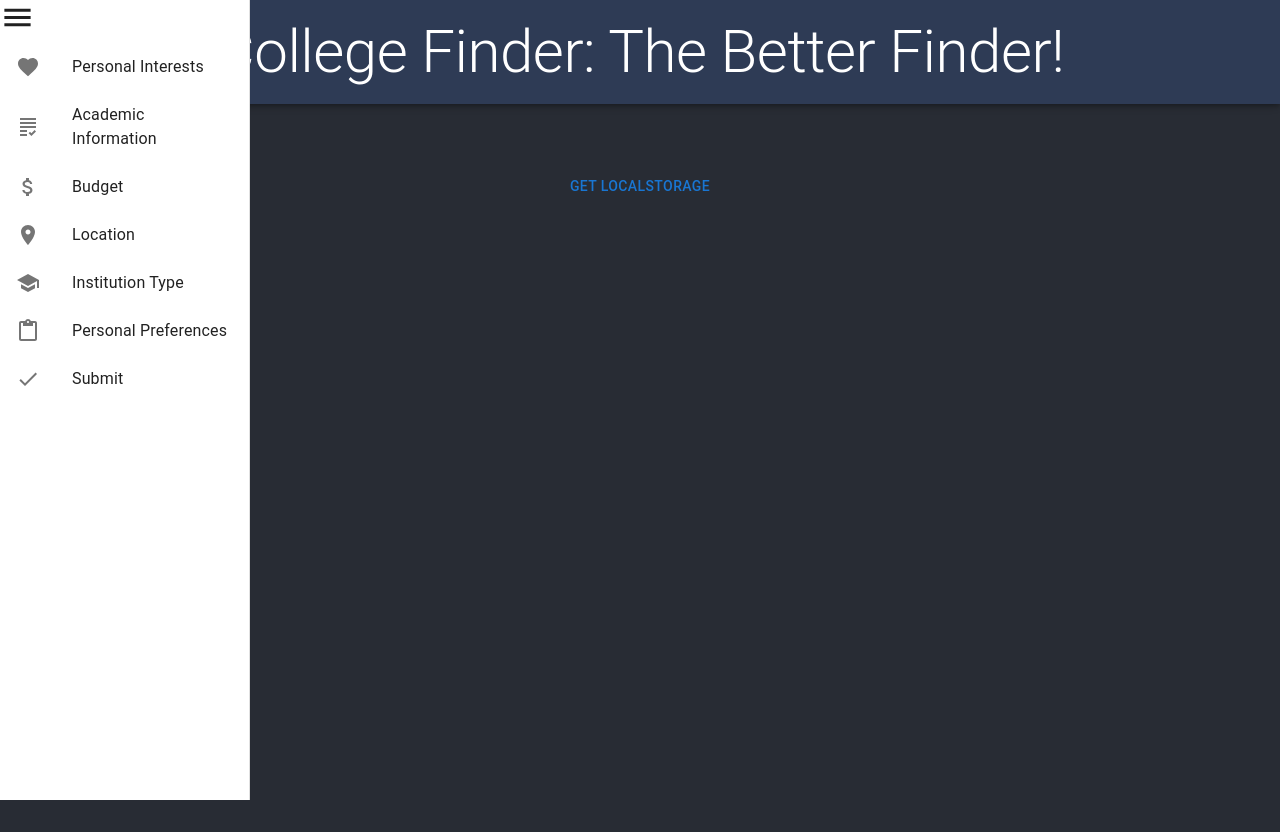
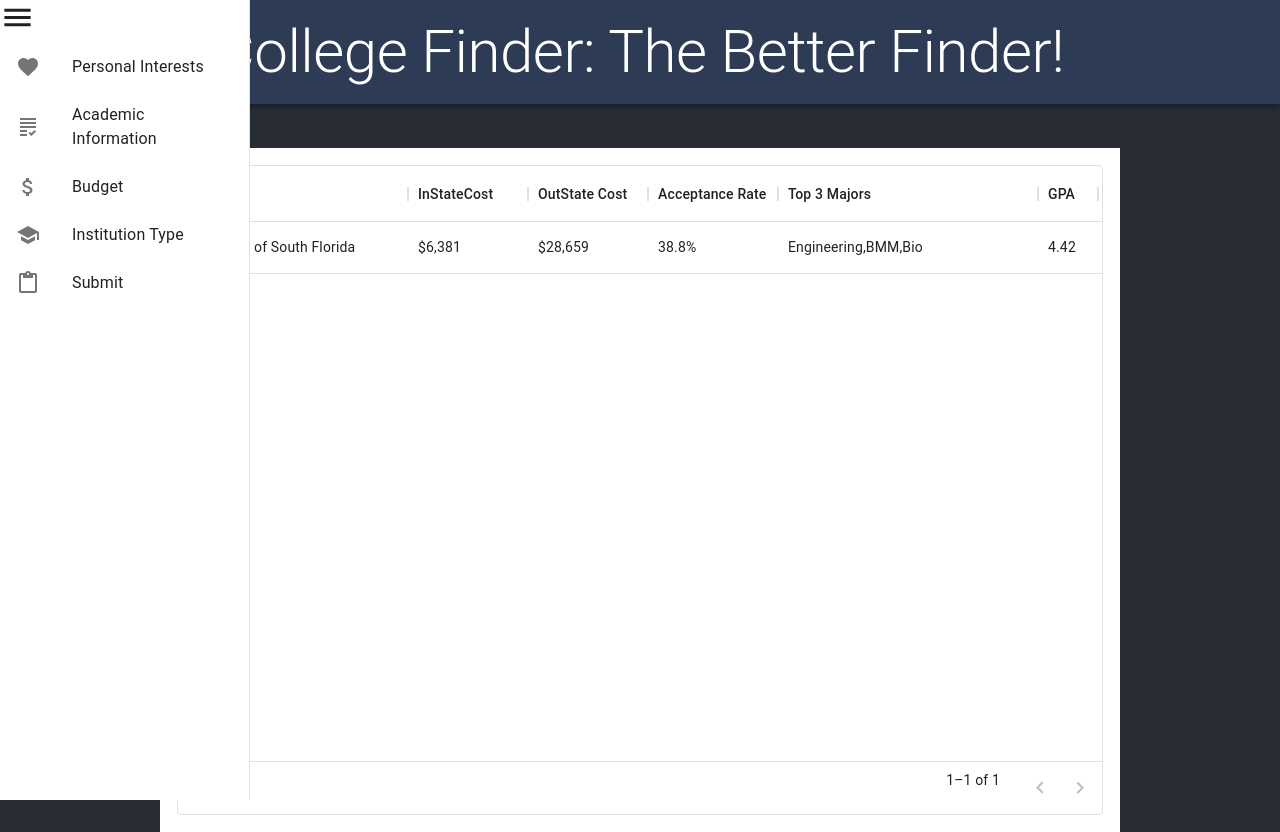
Before and after one commit to EspKid1109/college-finder, a React (Create React App) app: page /submit in a window 1280 px wide. Built offline with nearby package versions, Linux system fonts and the light colour scheme.

Commit message:
added institutiontype page

```diff
--- a/package.json
+++ b/package.json
@@ -8,6 +8,7 @@
     "@emotion/styled": "^11.8.1",
     "@mui/icons-material": "^5.5.1",
     "@mui/material": "^5.5.1",
+    "@mui/x-data-grid": "^5.9.0",
     "@testing-library/jest-dom": "^5.16.2",
     "@testing-library/react": "^12.1.3",
     "@testing-library/user-event": "^13.5.0",
--- a/src/Components/AcademicInfoBody.jsx
+++ b/src/Components/AcademicInfoBody.jsx
@@ -3,19 +3,27 @@ import { Box } from "@mui/system";
 import { FormControl, Typography } from "@mui/material";
 import Grid from "@mui/material/Grid";
 
-
 export default function AcademicInfoBody() {
-    return(
-        <Box sx={{ display: 'flex'}}>
-
+  return (
+    <Box
+      sx={{ flexGrow: 1, p: 2 }}
+      height="75vh"
+      width="120vh"
+      position="relative"
+    >
       <FormControl
         sx={{
           m: 32,
-                    left: '-50%',
-                    top: -200
-                }}>
+          left: "-50%",
+          top: -200,
+        }}
+      >
         <Grid item xs={6}>
-                    <Typography sx={{mb:2, fontWeight:'bold'}} variant="h6" align="left">
+          <Typography
+            sx={{ mb: 2, fontWeight: "bold" }}
+            variant="h6"
+            align="left"
+          >
             What is your GPA?
           </Typography>
         </Grid>
--- a/src/Components/Homepage/Sidebox.jsx
+++ b/src/Components/Homepage/Sidebox.jsx
@@ -27,13 +27,9 @@ export default function SideBox() {
       case 2:
         return <AttachMoneyIcon />;
       case 3:
-        return <LocationOnIcon />;
+        return <SchoolIcon />;
       case 4:
-        return <SchoolIcon />;
-      case 5:
         return <ContentPasteIcon />;
-      case 6:
-        return <CheckIcon />;
       default:
         return <FavoriteIcon />;
     }
@@ -48,6 +44,9 @@ export default function SideBox() {
         break;
       case "Academic Information":
         navigate("/academicInfo");
+        break;
+      case "Institution Type":
+        navigate("/institutionType");
         break;
       case "Submit":
         navigate("/submit");
@@ -75,9 +74,7 @@ export default function SideBox() {
             "Personal Interests",
             "Academic Information",
             "Budget",
-            "Location",
             "Institution Type",
-            "Personal Preferences",
             "Submit",
           ].map((text, index) => (
             <ListItem button onClick={() => handleClick(text)} key={text}>
--- /dev/null
+++ b/src/Components/InstitutionTypeBody.jsx
@@ -0,0 +1,225 @@
+import React from "react";
+import { Box } from "@mui/system";
+import { FormControl, Typography } from "@mui/material";
+import Grid from "@mui/material/Grid";
+import { Checkbox, FormGroup, Select, FormControlLabel } from "@mui/material";
+import { grey } from "@mui/material/colors";
+import { Button } from "@mui/material";
+import { MenuItem } from "@mui/material";
+import { InputLabel } from "@mui/material";
+import { useNavigate } from "react-router-dom";
+import Switch from "@mui/material/Switch";
+import Radio from "@mui/material/Radio";
+import RadioGroup from "@mui/material/RadioGroup";
+export default function InstitutionTypeBody() {
+  //NOTE: INPUTTING DATA FOR radio buttons is broken
+  const pushIntoStorage = (name) => {
+    if (name === parseInt(name, 10)) {
+      switch (name) {
+        case 10:
+          name = "Gainesville";
+          break;
+        case 11:
+          name = "Orlando";
+          break;
+        case 12:
+          name = "Coral Gables";
+          break;
+        case 13:
+          name = "Tallhassee";
+          break;
+        case 14:
+          name = "Fort Myers";
+          break;
+        case 15:
+          name = "Tampa";
+          break;
+        case 16:
+          name = "Boca Raton";
+          break;
+        case 17:
+          name = "Melbourne";
+          break;
+        case 18:
+          name = "Jacksonville";
+          break;
+        case 19:
+          name = "Miami";
+          break;
+        // <MenuItem value={10}>Gainesville</MenuItem>
+        //   <MenuItem value={11}>Orlando</MenuItem>
+        //   <MenuItem value={12}>Coral Gables</MenuItem>
+        //   <MenuItem value={13}>Tallahassee</MenuItem>
+        //   <MenuItem value={14}>Fort Myers</MenuItem>
+        //   <MenuItem value={15}>Tampa</MenuItem>
+        //   <MenuItem value={16}>Boca Raton</MenuItem>
+        //   <MenuItem value={17}>Melbourne</MenuItem>
+        //   <MenuItem value={18}>Jacksonville</MenuItem>
+        //   <MenuItem value={19}>Miami</MenuItem>
+      }
+    }
+    localStorage.setItem(name, !name.value);
+  };
+  const [value, setValue] = React.useState("yes");
+
+  const handleChange = (event) => {
+    setValue(event.target.value);
+    pushIntoStorage(event.target.name);
+  };
+
+  const [city, setCity] = React.useState("");
+
+  const handleChange2 = (event) => {
+    setCity(event.target.value);
+    pushIntoStorage(event.target.value);
+  };
+
+  const [state2, setState2] = React.useState("public");
+
+  const handleChange3 = (event) => {
+    setState2(event.target.value);
+    pushIntoStorage(event.target.name);
+  };
+
+  const navigate = useNavigate();
+  const btnHandler = () => {
+    //navigate("/submit");
+    console.log(JSON.stringify(localStorage)); //user info is stored here
+    localStorage.clear();
+  };
+
+  return (
+    <Box
+      sx={{ flexGrow: 1, p: 2, border: 1 }}
+      height="75vh"
+      width="120vh"
+      position="relative"
+    >
+      <FormControl
+        sx={{
+          left: "-30%",
+        }}
+        component="fieldset"
+        variant="standard"
+      >
+        <Grid item xs={6}>
+          <Typography
+            sx={{ mb: 2, fontWeight: "bold" }}
+            variant="h6"
+            align="left"
+          >
+            Do you value having an online program?
+          </Typography>
+
+          <FormGroup>
+            <RadioGroup
+              aria-labelledby="demo-controlled-radio-buttons-group"
+              name="online-preferences"
+              value={value}
+              onChange={handleChange}
+            >
+              <FormControlLabel value="yes" control={<Radio />} label="Yes" />
+              <FormControlLabel value="no" control={<Radio />} label="No" />
+            </RadioGroup>
+          </FormGroup>
+        </Grid>
+        <FormControl
+          sx={{
+            left: "158%",
+            top: -115,
+            width: 300,
+          }}
+        >
+          <Grid sx={{ left: "150%", top: -50, width: 500, mt: -4, mb: 2 }}>
+            <Typography sx={{ fontWeight: "bold" }} variant="h6" align="left">
+              Where are you interested in living?
+            </Typography>
+          </Grid>
+          <InputLabel
+            style={{ color: "#FFFFFF" }}
+            sx={{ mt: 2 }}
+            id="city-select-question-label"
+          >
+            Select city
+          </InputLabel>
+          <Select
+            labelId="city-select-question-label"
+            id="city-select-question"
+            value={city}
+            label="Select City..."
+            style={{ color: "#FFFFFF" }}
+            onChange={handleChange2}
+          >
+            <MenuItem value={10}>Gainesville</MenuItem>
+            <MenuItem value={11}>Orlando</MenuItem>
+            <MenuItem value={12}>Coral Gables</MenuItem>
+            <MenuItem value={13}>Tallahassee</MenuItem>
+            <MenuItem value={14}>Fort Myers</MenuItem>
+            <MenuItem value={15}>Tampa</MenuItem>
+            <MenuItem value={16}>Boca Raton</MenuItem>
+            <MenuItem value={17}>Melbourne</MenuItem>
+            <MenuItem value={18}>Jacksonville</MenuItem>
+            <MenuItem value={19}>Miami</MenuItem>
+          </Select>
+          <FormControl
+            sx={{
+              m: 2,
+              left: "-210%",
+              top: 140,
+            }}
+            component="fieldset"
+            variant="standard"
+          >
+            <Grid item xs={6}>
+              <Typography
+                sx={{ mb: 2, fontWeight: "bold" }}
+                variant="h6"
+                align="left"
+              >
+                Do you have a preference for public or private programs?
+              </Typography>
+            </Grid>
+            <FormGroup>
+              <RadioGroup
+                aria-labelledby="demo-controlled-radio-buttons-group"
+                name="public-private"
+                value={state2}
+                onChange={handleChange3}
+              >
+                <FormControlLabel
+                  value="public"
+                  control={<Radio />}
+                  label="Public"
+                />
+                <FormControlLabel
+                  value="private"
+                  control={<Radio />}
+                  label="Private"
+                />
+                <FormControlLabel
+                  value="doesn't matter"
+                  control={<Radio />}
+                  label="Doesn't Matter"
+                />
+              </RadioGroup>
+              <Grid item xs={12} sx={{ ml: 100, mt: 20 }}>
+                <Button
+                  onClick={btnHandler}
+                  style={{
+                    minWidth: "150px",
+                    minHeight: "70px",
+                    borderRadius: 18,
+                    backgroundColor: "#7f91b8",
+                  }}
+                  variant="contained"
+                >
+                  NEXT
+                </Button>
+              </Grid>
+            </FormGroup>
+          </FormControl>
+        </FormControl>
+      </FormControl>
+    </Box>
+  );
+}
--- /dev/null
+++ b/src/Components/InstitutionTypePage.jsx
@@ -0,0 +1,27 @@
+import React, { Component } from "react";
+import Sidebox from "./Homepage/Sidebox";
+import Headerbox from "./Homepage/Headerbox";
+import Grid from "@mui/material/Grid";
+import Typography from "@mui/material/Typography";
+import Box from "@mui/material/Box";
+import Button from "@mui/material/Button";
+import { useNavigate } from "react-router-dom";
+import SideBox from "./Homepage/Sidebox";
+import InstitutionTypeBody from "./InstitutionTypeBody";
+class InstitutionTypePage extends Component {
+  state = {};
+
+  render() {
+    return (
+      <div className="App">
+        <header className="App-header">
+          <Sidebox />
+          <Headerbox />
+          <InstitutionTypeBody />
+        </header>
+      </div>
+    );
+  }
+}
+
+export default InstitutionTypePage;
--- a/src/Components/SubmitBody.jsx
+++ b/src/Components/SubmitBody.jsx
@@ -1,36 +1,54 @@
-import React, { Component } from "react";
-import Headerbox from "./Homepage/Headerbox";
-import Grid from "@mui/material/Grid";
+import * as React from "react";
+import { DataGrid } from "@mui/x-data-grid";
 import Typography from "@mui/material/Typography";
 import Box from "@mui/material/Box";
 import Button from "@mui/material/Button";
 import { useNavigate } from "react-router-dom";
-import SideBox from "./Homepage/Sidebox";
 
-class SubmitBody extends Component {
-  state = {};
+const columns = [
+  { field: "id", headerName: "College", width: 230 },
+  { field: "in", headerName: "InStateCost", width: 120 },
+  { field: "out", headerName: "OutState Cost", width: 120 },
+  { field: "ar", headerName: "Acceptance Rate", width: 130 },
+  { field: "top", headerName: "Top 3 Majors", width: 260 },
+  { field: "gpa", headerName: "GPA", width: 60 },
+];
 
-  btnHandler = () => {
+const rows = [
+  {
+    id: "University of South Florida",
+    in: "$6,381",
+    out: "$28,659",
+    ar: "38.8%",
+    top: "Engineering,BMM,Bio",
+    gpa: "4.42",
+  },
+];
+
+export default function SubmitBody() {
+  const btnHandler = () => {
     console.log(JSON.stringify(localStorage)); //user info is stored here
     localStorage.clear();
   };
 
-  printData = () => {
+  const printData = () => {
     const jsonData = require("./collegedata.json"); //jsonData is stored here, parse info HERE
     console.log(jsonData);
   };
-  render() {
   return (
     <Box
-        sx={{ flexGrow: 1, p: 2 }}
+      style={{ background: "white" }}
+      sx={{ flexGrow: 1, border: 1, p: 2 }}
       height="75vh"
       width="120vh"
       position="relative"
     >
-        <Button onClick={this.printData}> GET LOCALSTORAGE </Button>
+      <DataGrid
+        rows={rows}
+        columns={columns}
+        pageSize={5}
+        rowsPerPageOptions={[5]}
+      />
     </Box>
   );
 }
-}
-
-export default SubmitBody;
--- a/src/Components/collegedata.json
+++ b/src/Components/collegedata.json
@@ -1,198 +1,198 @@
 [
   {
     "College": "University of Florida",
-    "Instate-Tuition": "6381",
-    "Outstate-Tuition": "28659",
+    "In": "6381",
+    "Out": "28659",
     "GPA": "4.42",
     "SAT": "1360",
     "ACT": "30",
-    "Acceptance Rate": "38.8",
+    "AR": "38.8",
     "Type": "public",
-    "Online Program": "yes",
-    "Location": "Gainesville, FL",
-    "Top 3 Majors": "Engineering,BMM,Bio",
-    "Academic Score": "4802"
+    "OP": "yes",
+    "L": "Gainesville, FL",
+    "Majors": "Engineering,BMM,Bio",
+    "AS": "4802"
   },
   {
     "College": "University of Central Florida",
-    "Instate-Tuition": "6368",
-    "Outstate-Tuition": "22467",
+    "In": "6368",
+    "Out": "22467",
     "GPA": "4.05",
     "SAT": "1259",
     "ACT": "27",
-    "Acceptance Rate": "44.4",
+    "AR": "44.4",
     "Type": "public",
-    "Online Program": "yes",
-    "Location": "Orlando, FL",
-    "Top 3 Majors": "Health,BMM,Psychology",
-    "Academic Score": "4364"
+    "OP": "yes",
+    "L": "Orlando, FL",
+    "Majors": "Health,BMM,Psychology",
+    "AS": "4364"
   },
   {
     "College": "University of Miami",
-    "Instate-Tuition": "53682",
-    "Outstate-Tuition": "53682",
+    "In": "53682",
+    "Out": "53682",
     "GPA": "3.6",
     "SAT": "1355",
     "ACT": "31",
-    "Acceptance Rate": "27.1",
+    "AR": "27.1",
     "Type": "private",
-    "Online Program": "yes",
-    "Location": "Coral Gables, FL",
-    "Top 3 Majors": "Finance,Nursing,Psychology",
-    "Academic Score": "4815"
+    "OP": "yes",
+    "L": "Coral Gables, FL",
+    "Majors": "Finance,Nursing,Psychology",
+    "AS": "4815"
   },
   {
     "College": "Florida State University",
-    "Instate-Tuition": "5656",
-    "Outstate-Tuition": "18786",
+    "In": "5656",
+    "Out": "18786",
     "GPA": "4.07",
     "SAT": "1270",
     "ACT": "28",
-    "Acceptance Rate": "36",
+    "AR": "36",
     "Type": "public",
-    "Online Program": "yes",
-    "Location": "Tallahassee, FL",
-    "Top 3 Majors": "Psychology,Finance,Criminal Justice",
-    "Academic Score": "4477"
+    "OP": "yes",
+    "L": "Tallahassee, FL",
+    "Majors": "Psychology,Finance,Criminal Justice",
+    "AS": "4477"
   },
   {
     "College": "University of South Florida",
-    "Instate-Tuition": "6410",
-    "Outstate-Tuition": "17324",
+    "In": "6410",
+    "Out": "17324",
     "GPA": "3.97",
     "SAT": "1250",
     "ACT": "27",
-    "Acceptance Rate": "42.7",
+    "AR": "42.7",
     "Type": "public",
-    "Online Program": "yes",
-    "Location": "Tampa, FL",
-    "Top 3 Majors": "BMM,Health,Bio",
-    "Academic Score": "4347"
+    "OP": "yes",
+    "L": "Tampa, FL",
+    "Majors": "BMM,Health,Bio",
+    "AS": "4347"
   },
   {
     "College": "Florida Atlantic University",
-    "Instate-Tuition": "4879",
-    "Outstate-Tuition": "17324",
+    "In": "4879",
+    "Out": "17324",
     "GPA": "3.74",
     "SAT": "1160",
     "ACT": "24",
-    "Acceptance Rate": "63.3",
+    "AR": "63.3",
     "Type": "public",
-    "Online Program": "yes",
-    "Location": "Boca Raton, FL",
-    "Top 3 Majors": "BMM,Health,Psychology",
-    "Academic Score": "3934"
+    "OP": "yes",
+    "L": "Boca Raton, FL",
+    "Majors": "BMM,Health,Psychology",
+    "AS": "3934"
   },
   {
     "College": "Florida A&M University",
-    "Instate-Tuition": "5785",
-    "Outstate-Tuition": "17725",
+    "In": "5785",
+    "Out": "17725",
     "GPA": "3.4",
     "SAT": "1105",
     "ACT": "21",
-    "Acceptance Rate": "38.9",
+    "AR": "38.9",
     "Type": "public",
-    "Online Program": "limited",
-    "Location": "Tallahassee, FL",
-    "Top 3 Majors": "Health,BMM,Criminal Justice",
-    "Academic Score": "3545"
+    "OP": "limited",
+    "L": "Tallahassee, FL",
+    "Majors": "Health,BMM,Criminal Justice",
+    "AS": "3545"
   },
   {
     "College": "Florida Gulf Coast University",
-    "Instate-Tuition": "6118",
-    "Outstate-Tuition": "25162",
+    "In": "6118",
+    "Out": "25162",
     "GPA": "3.87",
     "SAT": "1135",
     "ACT": "23",
-    "Acceptance Rate": "64.9",
+    "AR": "64.9",
     "Type": "public",
-    "Online Program": "yes",
-    "Location": "Fort Myers, FL",
-    "Top 3 Majors": "BMM,Health,Communications",
-    "Academic Score": "3822"
+    "OP": "yes",
+    "L": "Fort Myers, FL",
+    "Majors": "BMM,Health,Communications",
+    "AS": "3822"
   },
   {
     "College": "Florida Institute of Technology",
-    "Instate-Tuition": "43246",
-    "Outstate-Tuition": "43246",
+    "In": "43246",
+    "Out": "43246",
     "GPA": "3.67",
     "SAT": "1227",
     "ACT": "27",
-    "Acceptance Rate": "63.5",
+    "AR": "63.5",
     "Type": "private",
-    "Online Program": "yes",
-    "Location": "Melbourne, FL",
-    "Top 3 Majors": "Engineering, Bio, Computer Science",
-    "Academic Score": "4294"
+    "OP": "yes",
+    "L": "Melbourne, FL",
+    "Majors": "Engineering, Bio, Computer Science",
+    "AS": "4294"
   },
   {
     "College": "University of North Florida",
-    "Instate-Tuition": "6389",
-    "Outstate-Tuition": "20793",
+    "In": "6389",
+    "Out": "20793",
     "GPA": "3.91",
     "SAT": "1175",
     "ACT": "23",
-    "Acceptance Rate": "72.3",
+    "AR": "72.3",
     "Type": "public",
-    "Online Program": "yes",
-    "Location": "Jacksonville, FL",
-    "Top 3 Majors": "BMM,Health,Psychology",
-    "Academic Score": "3866"
+    "OP": "yes",
+    "L": "Jacksonville, FL",
+    "Majors": "BMM,Health,Psychology",
+    "AS": "3866"
   },
   {
     "College": "Miami Dade College",
-    "Instate-Tuition": "",
-    "Outstate-Tuition": "",
+    "In": "",
+    "Out": "",
     "GPA": "",
     "SAT": "",
     "ACT": "",
-    "Acceptance Rate": "",
+    "AR": "",
     "Type": "public",
-    "Online Program": "yes",
-    "Location": "Miami, FL",
-    "Top 3 Majors": "",
-    "Academic Score": "0"
+    "OP": "yes",
+    "L": "Miami, FL",
+    "Majors": "",
+    "AS": "0"
   },
   {
     "College": "Jacksonville University",
-    "Instate-Tuition": "39900",
-    "Outstate-Tuition": "39900",
+    "In": "39900",
+    "Out": "39900",
     "GPA": "3.27",
     "SAT": "1010",
     "ACT": "23",
-    "Acceptance Rate": "89.9",
+    "AR": "89.9",
     "Type": "private",
-    "Online Program": "yes",
-    "Location": "Jacksonville, FL",
-    "Top 3 Majors": "Health,BMM,Arts",
-    "Academic Score": "3637"
+    "OP": "yes",
+    "L": "Jacksonville, FL",
+    "Majors": "Health,BMM,Arts",
+    "AS": "3637"
   },
   {
     "College": "University of Tampa",
-    "Instate-Tuition": "30884",
-    "Outstate-Tuition": "30884",
+    "In": "30884",
+    "Out": "30884",
     "GPA": "3.4",
     "SAT": "1170",
     "ACT": "25",
-    "Acceptance Rate": "48.7",
+    "AR": "48.7",
     "Type": "private",
-    "Online Program": "limited",
-    "Location": "Tampa, FL",
-    "Top 3 Majors": "",
-    "Academic Score": "4010"
+    "OP": "limited",
+    "L": "Tampa, FL",
+    "Majors": "",
+    "AS": "4010"
   },
   {
     "College": "Santa Fe College",
-    "Instate-Tuition": "2563",
-    "Outstate-Tuition": "9189",
+    "In": "2563",
+    "Out": "9189",
     "GPA": "",
     "SAT": "",
     "ACT": "",
-    "Acceptance Rate": "",
+    "AR": "",
     "Type": "public",
-    "Online Program": "limited",
-    "Location": "Gainesville, FL",
-    "Top 3 Majors": "",
-    "Academic Score": "0"
+    "OP": "limited",
+    "L": "Gainesville, FL",
+    "Majors": "",
+    "AS": "0"
   }
 ]
--- a/src/index.js
+++ b/src/index.js
@@ -8,6 +8,7 @@ import PIPage from "./Components/PIPage";
 import Navigation from "./Components/Navigation";
 import AcademicInfoPage from "./Components/AcademicInfoPage";
 import SubmitPage from "./Components/SubmitPage";
+import InstitutionTypePage from "./Components/InstitutionTypePage";
 ReactDOM.render(
   <Router>
     <Navigation />
@@ -15,6 +16,7 @@ ReactDOM.render(
       <Route path="/college-finder" element={<App />} />
       <Route path="/personalInt" element={<PIPage />} />
       <Route path="/academicInfo" element={<AcademicInfoPage />} />
+      <Route path="/institutionType" element={<InstitutionTypePage />} />
       <Route path="/submit" element={<SubmitPage />} />
     </Routes>
   </Router>,
```
Also changed, not shown: 1 other file (tests, documents, lock files or other folders). Lines whose indentation alone changed are shown as unchanged.
